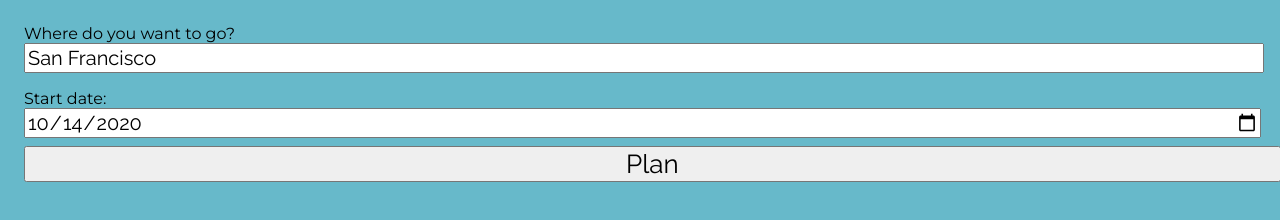
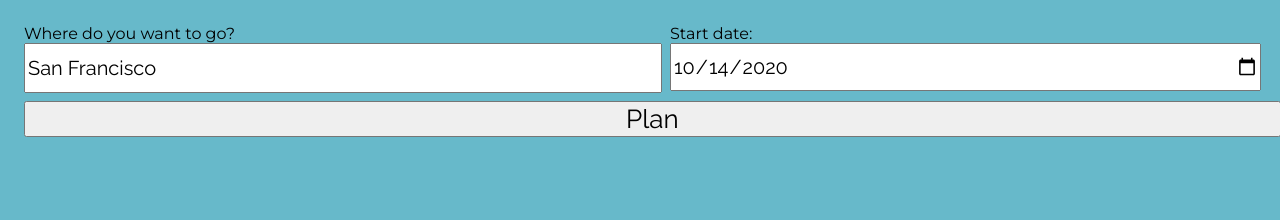
Before and after one commit to datacamp256/5_capstone-travel-app, a website built with webpack: page src/client/views/index.html in a window 1280 px wide. Built offline with nearby package versions, Linux system fonts and the light colour scheme; no server answers.

Commit message:
style: better styling for large screens

```diff
--- a/src/client/styles/style.scss
+++ b/src/client/styles/style.scss
@@ -25,19 +25,21 @@ body {
                 font-size: 20px;
                 font-family: 'Raleway', sans-serif;
             }
+        }
 
-            #city-input {
-            }
+        #city-pair {
+            grid-area: city;
+        }
 
-            #start-input {
-            }
-
+        #start-pair {
+            grid-area: date;
         }
 
         button { //generate
             font-size: 26px;
             width: 102%;
             font-family: 'Raleway', sans-serif;
+            grid-area: startbutton;
         }
 
         #error-label {
@@ -90,7 +92,8 @@ body {
         main {
 
             #weather-box {
-                padding-top: 1em;
+                padding-top: 0;
+                padding-bottom: 1em;
                 display: grid;
                 width: 100%;
                 grid-template-columns: max-content 1fr;
@@ -178,7 +181,22 @@ body {
     }
 }
 
+@media only screen and (min-width: 600px) {
+    .holder {
+        display: grid;
+        grid-template-columns: auto auto;
+        column-gap: 1em;
+        grid-template-areas:
+                "city date"
+                "startbutton startbutton";
 
+        .form-pair {
+            input {
+                height: 2.2em;
+            }
+        }
+    }
+}
 
 /* Reset style for HTML element on active to have no border*/
 input:focus,
--- a/src/client/views/index.html
+++ b/src/client/views/index.html
@@ -8,11 +8,11 @@
 </head>
 <body>
 <form class="holder">
-  <div class="form-pair">
+  <div class="form-pair" id="city-pair">
     <label for="city-input">Where do you want to go?</label>
     <input id="city-input" placeholder="Enter a city here" type="text" value="San Francisco">
   </div>
-  <div class="form-pair">
+  <div class="form-pair" id="date-pair">
     <label for="start-input">Start date:</label>
     <input type="date" id="start-input" name="trip-start" placeholder="yyyy-mm-dd" value="2020-10-14">
   </div>
@@ -24,7 +24,6 @@
     <h1><img id="flag" src="https://restcountries.eu/data/usa.svg" alt="Country flag"/><span id="city">Lorem ipsum dolor sit amet, consectetur.</span>
     </h1>
     <h2 id="countdown">202 years to go</h2>
-    <span id="currency">You will travel to Northern America. Don't forget to have enough United States dollar($) in your wallet!</span>
   </header>
   <main>
     <div id="weather-box">
@@ -38,6 +37,8 @@
         <img src="assets/images/Font_Awesome_5_solid_umbrella.svg" alt="Probability of Precipitation"/><span id="pop">37 %</span>
       </div>
     </div>
+    <span id="currency">You will travel to Northern America. Don't forget to have enough United States dollar($) in your wallet!</span>
+
     <div id="picture-with-watermark">
       <img id="picture" src="assets/images/pixabay-logo.svg" alt="Picture of the destination"/>
       <img id="watermark" src="assets/images/pixabay-logo.svg" alt="This picture was received from pixabay.com"/>
```
